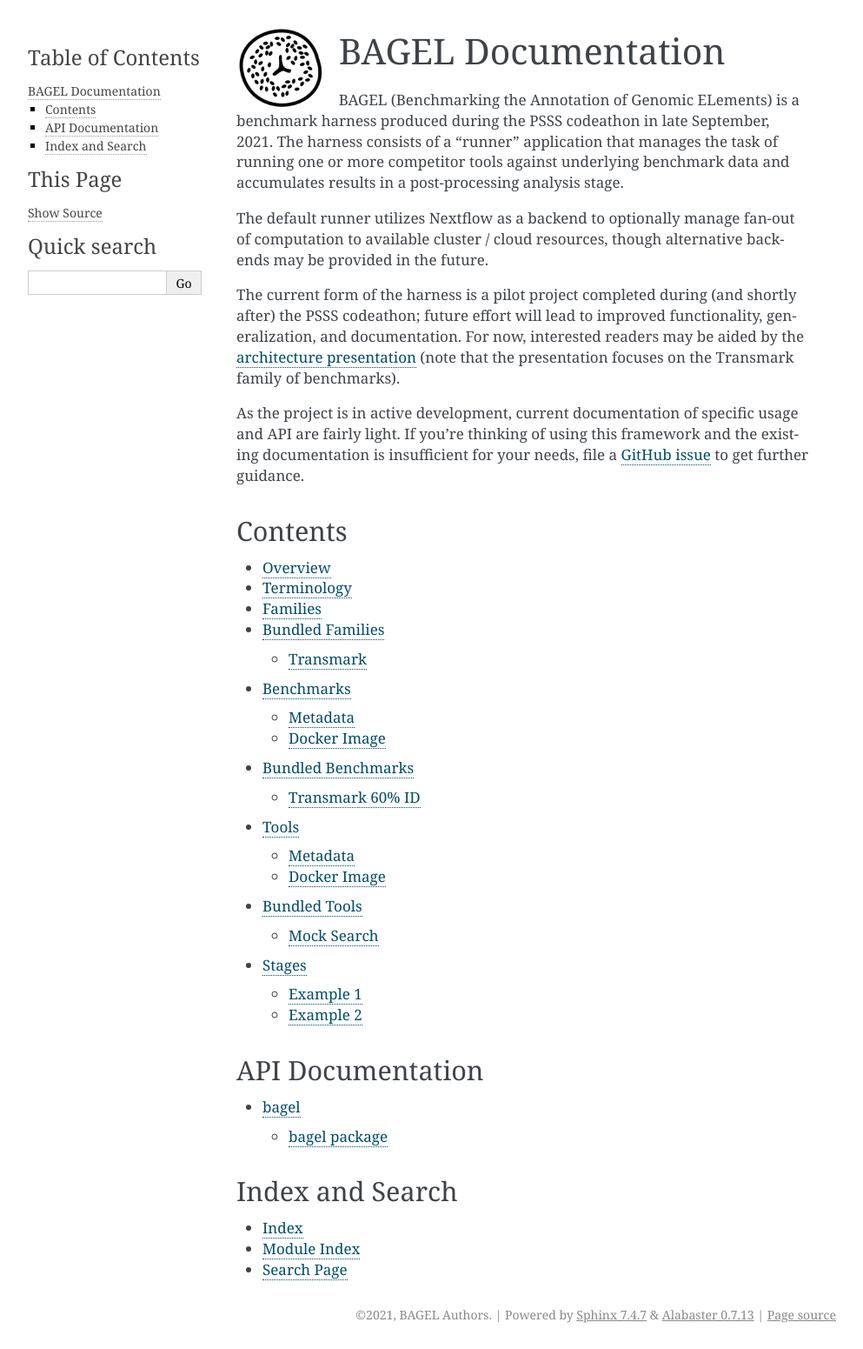
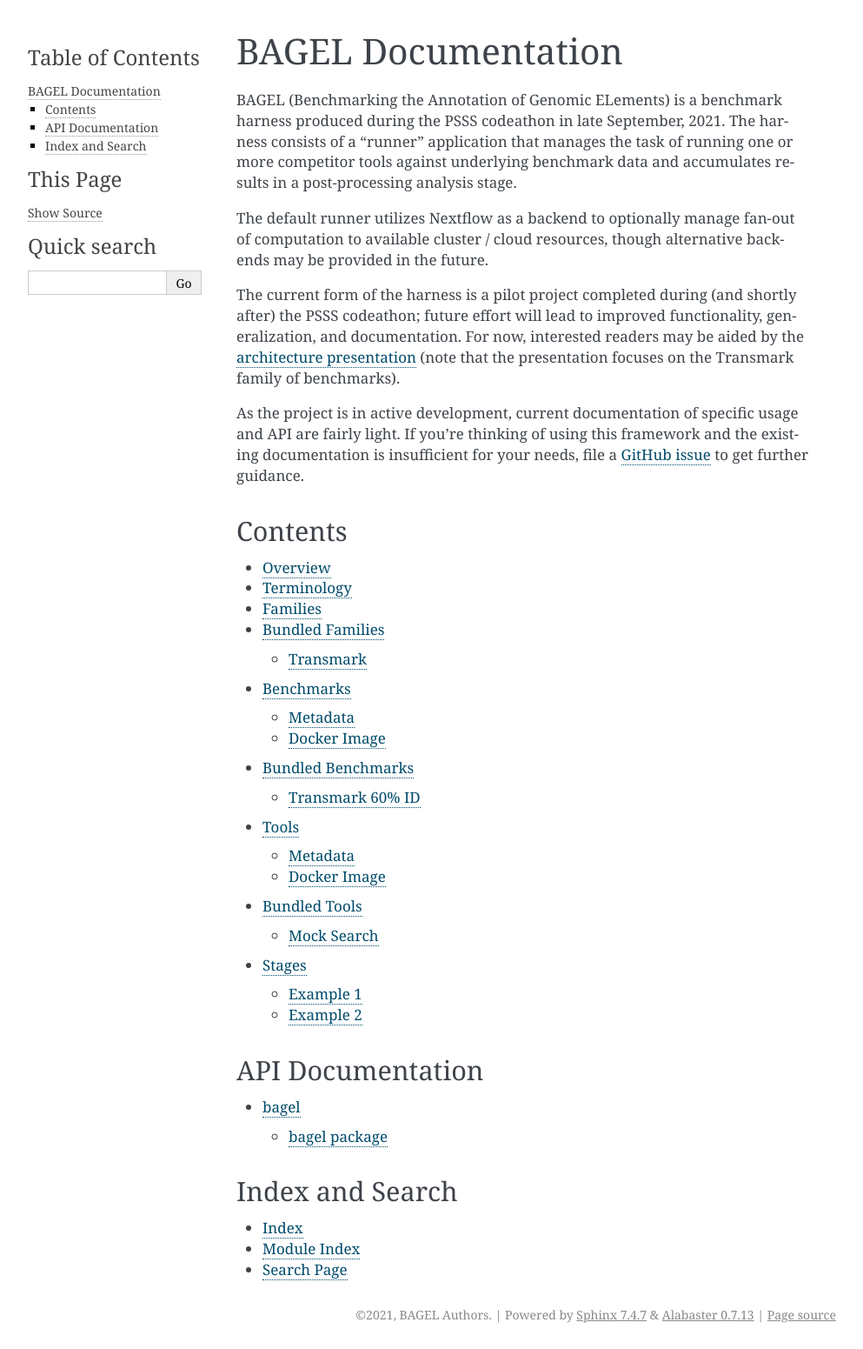
Before and after one commit to TravisWheelerLab/bagel, a Sphinx documentation site: the page built from docs/index.rst, in a window 1280 px wide. Shown: the whole page at 87% size, without its empty margins (148-1141 px from the left). Built offline with Sphinx 7.4.7, drawn with Linux system fonts in a browser that asks for light colours.

Commit message:
Spruce the html theme

```diff
--- a/docs/conf.py
+++ b/docs/conf.py
@@ -22,7 +22,8 @@
 author = 'AUTHORS'
 
 # The full version, including alpha/beta/rc tags
-release = '0.0.1'
+from bagel.version import VERSION
+release = VERSION
 
 
 # -- General configuration ---------------------------------------------------
@@ -54,6 +55,17 @@
 #
 html_theme = 'alabaster'
 
+html_theme_options = {
+    'logo': 'bagel-logo.png',
+    'logo_name': True,
+    'description': 'A benchmark runner for DNA and protein search tools',
+    'touch_icon': 'bagel-logo.png',
+    'extra_nav_links': {
+        'Wheeler Lab': 'https://wheelerlab.org',
+        'BAGEL on GitHub': 'https://github.com/TravisWheelerLab/bagel',
+    }
+}
+
 # Add any paths that contain custom static files (such as style sheets) here,
 # relative to this directory. They are copied after the builtin static files,
 # so a file named "default.css" will overwrite the builtin "default.css".
--- a/docs/index.rst
+++ b/docs/index.rst
@@ -2,10 +2,6 @@
    sphinx-quickstart on Thu Oct  7 08:15:30 2021.
    You can adapt this file completely to your liking, but it should at least
    contain the root `toctree` directive.
-
-.. image:: _static/bagel-logo.png
-   :height: 72pt
-   :align: left
 
 BAGEL Documentation
 ===================
```
